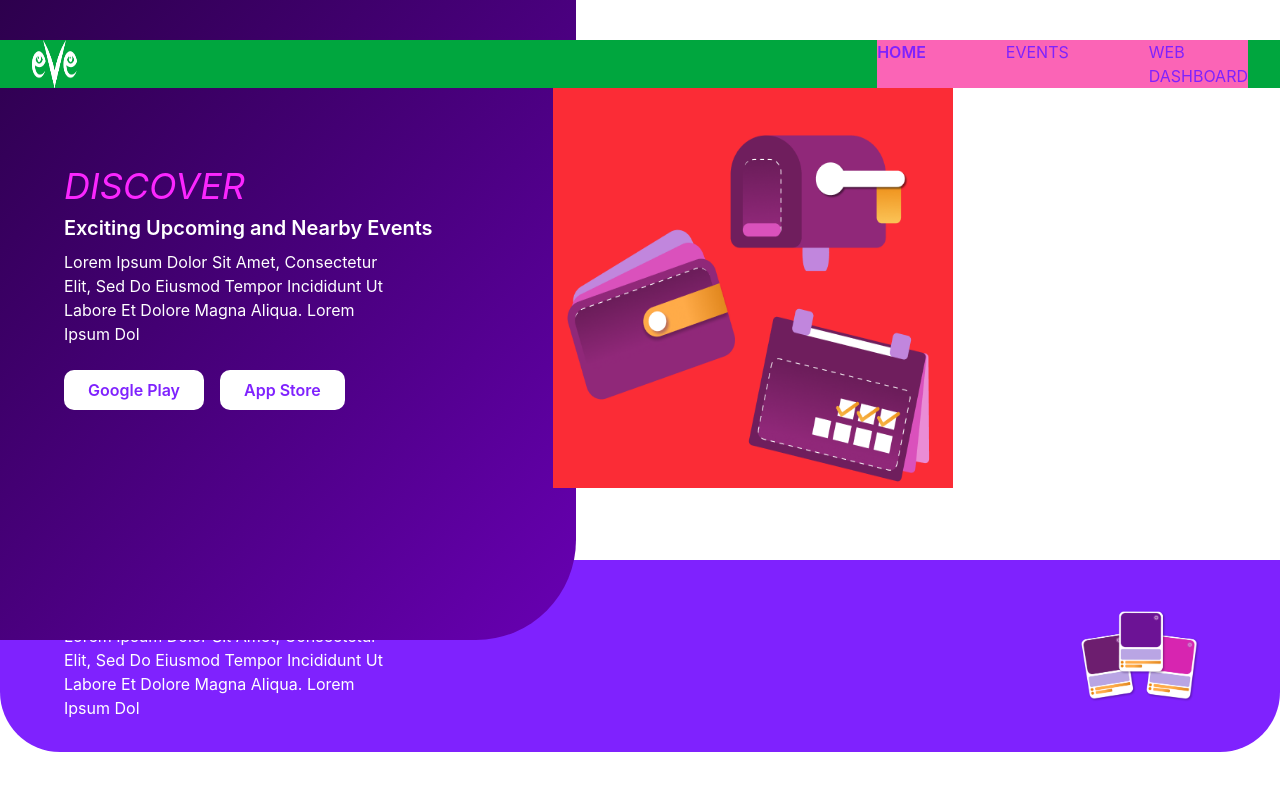
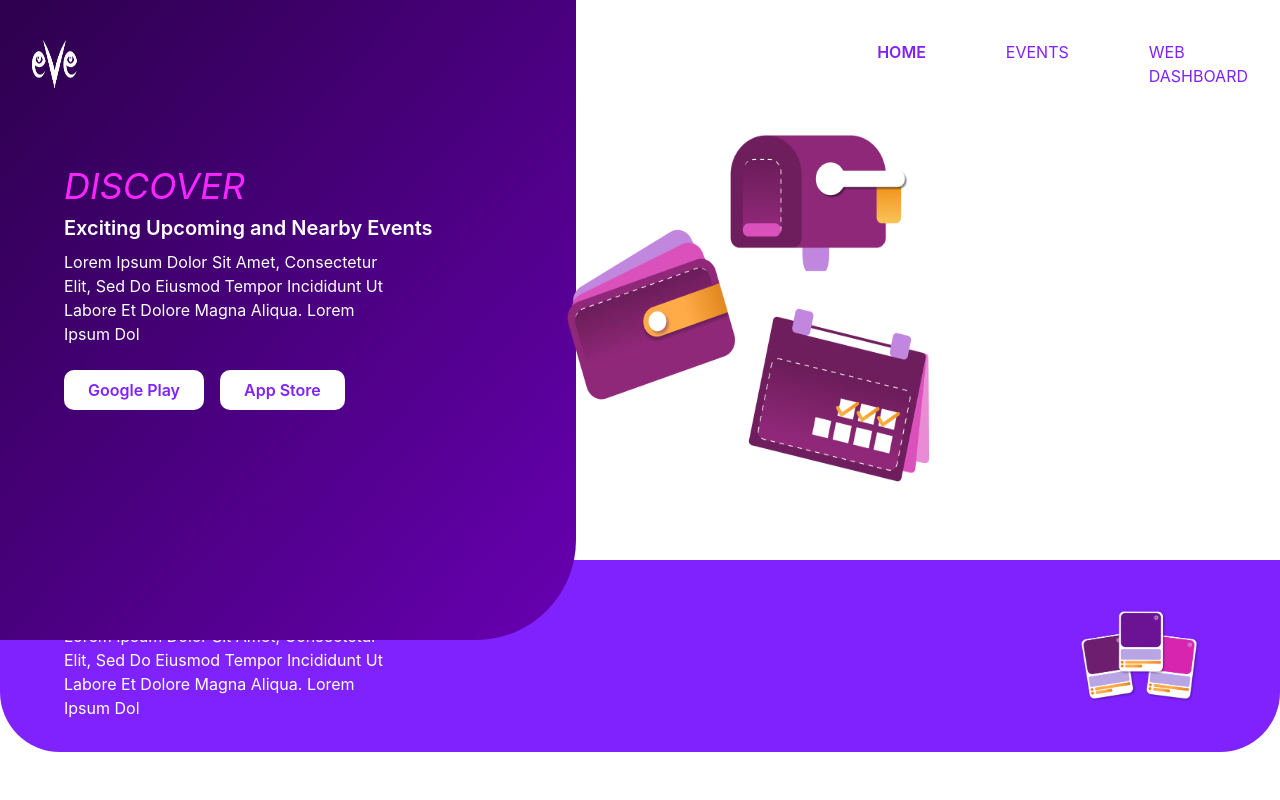
Before and after one commit to archmanayon/webeve, a React (Vite) app: page / in a window 1280 px wide. Shown: the top 800 px of the page. Built offline with nearby package versions, Linux system fonts and the light colour scheme.

Commit message:
Remove bg colors for testing

```diff
--- a/src/pages/HomePage.tsx
+++ b/src/pages/HomePage.tsx
@@ -17,7 +17,7 @@ export default function HomePage() {
         style={{ height: hp(80), width: wp(45), borderBottomRightRadius: 100 }}
       ></div>
       <div className={`relative `}>
-        <div className={`${theme.layout.container} bg-green-600`}>
+        <div className={`${theme.layout.container} `}>
           <div
             className={`${theme.text.secondary} ${theme.font.heading} ${theme.layout.mr}`}
           >
@@ -28,7 +28,7 @@ export default function HomePage() {
               style={{ height: hp(6) }}
             />
           </div>
-          <nav className={`bg-pink-400 flex gap-20`}>
+          <nav className={`flex gap-20`}>
             <a href="#" className={`${theme.text.primary} font-semibold`}>
               HOME
             </a>
@@ -62,7 +62,7 @@ export default function HomePage() {
               <button className={theme.button.secondary}>App Store</button>
             </div>
           </div>
-          <div className="bg-red-500">
+          <div className="">
             <img src={group2382} alt="Discover" className="size-100" />
           </div>
         </div>
```
